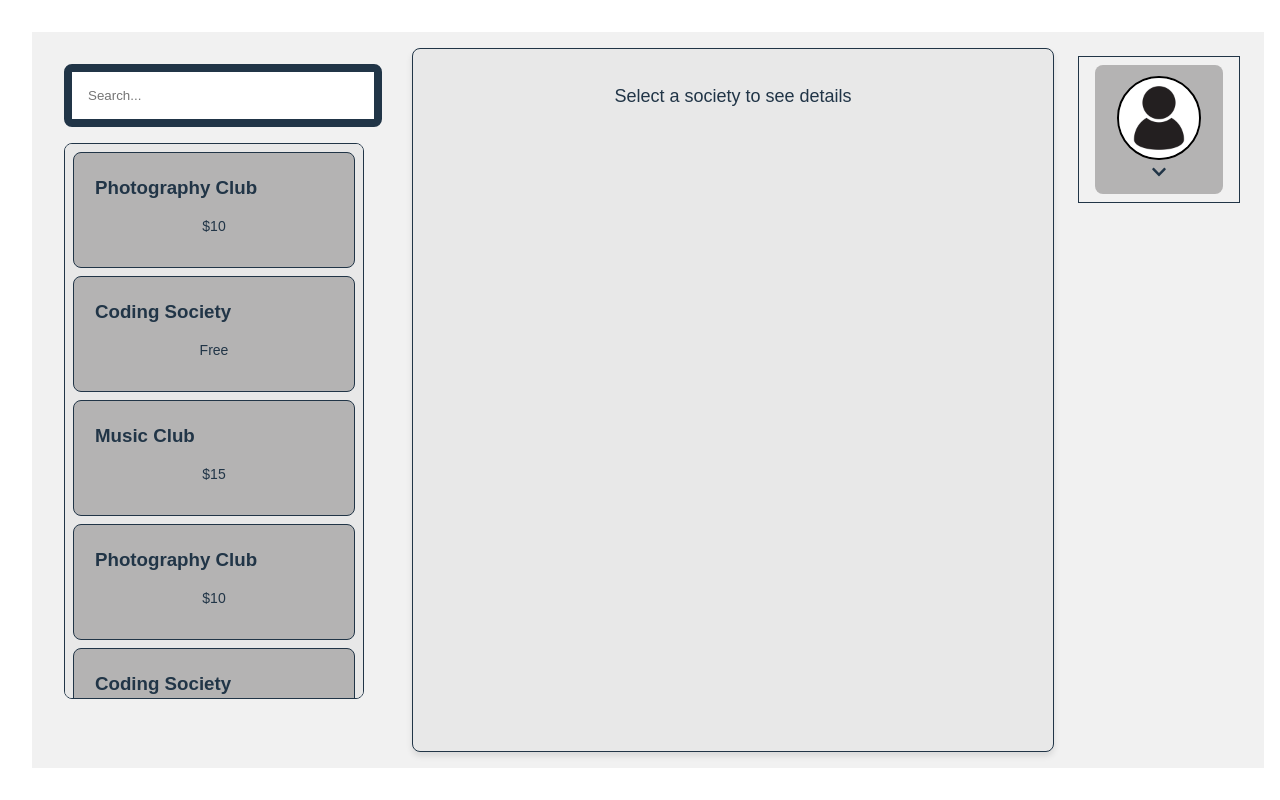
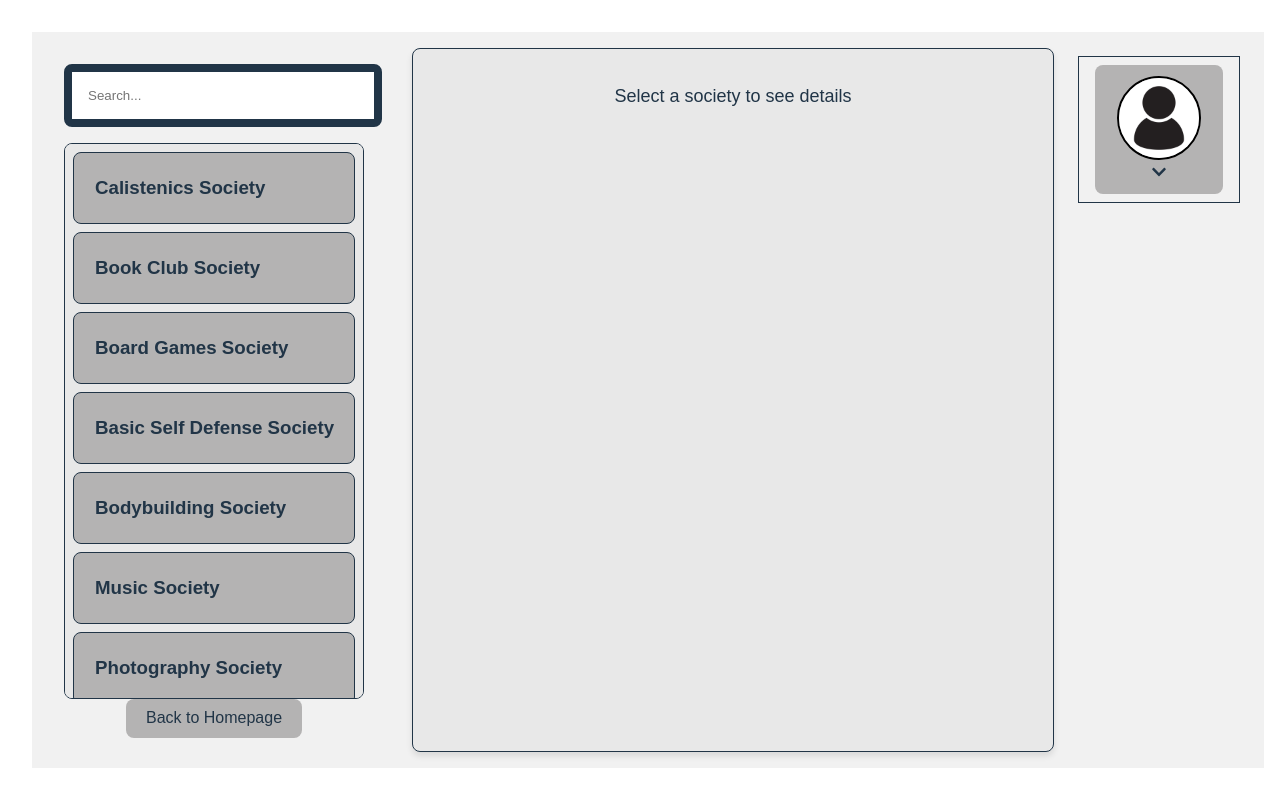
Before and after one commit to PortsmouthTeam6C/SETaP-Code, a React (Vite) app in the folder Frontend/: page /NavigateScreen in a window 1280 px wide. Built offline with nearby package versions, Linux system fonts and the light colour scheme.

Commit message:
Fixing last minute issues
- finished a very basic documentation:
- fixed links so they go to the correct pages
- now boots to login page
- added more convincing dummy data
- added button to homepage

```diff
--- a/Frontend/src/App.tsx
+++ b/Frontend/src/App.tsx
@@ -22,13 +22,13 @@ function App() {
   return (
     <Router>
       <Routes>
-        <Route path="/" element={<TestPage />} />
-        <Route path="/Login" element={<Login />} />
+        <Route path="/" element={<Login />} />
         <Route path="/Sign Up" element={<SignupPage />} />
         <Route path="/Homepage" element={<Homepage />} />
         <Route path="/ForgotPasswordPage" element={<ForgotPasswordPage />} />
         <Route path="/NavigateScreen" element={<NavigateScreen />} />
         <Route path="/SettingsPage" element={<SettingsPage />} />
+        <Route path="/TestPage" element={<TestPage />} />
       </Routes>
     </Router>
   );
--- a/Frontend/src/pages/Homepage.tsx
+++ b/Frontend/src/pages/Homepage.tsx
@@ -72,15 +72,14 @@ export const SingleLevelDropdownMenu = ({
 };
 
 const societies = [
-  { id: 1, name: "Photography Club" },
-  { id: 2, name: "Coding Society" },
-  { id: 3, name: "Music Club" },
-  { id: 1, name: "Photography Club" },
-  { id: 2, name: "Coding Society" },
-  { id: 3, name: "Music Club" },
-  { id: 1, name: "Photography Club" },
-  { id: 2, name: "Coding Society" },
-  { id: 3, name: "Music Club" },
+  { id: 1, name: "Calistenics Society" },
+  { id: 2, name: "Book Club Society" },
+  { id: 3, name: "Board Games Society" },
+  { id: 4, name: "Basic Self Defense Society" },
+  { id: 5, name: "Bodybuilding Society" },
+  { id: 6, name: "Music Society" },
+  { id: 7, name: "Photography Society" },
+  { id: 8, name: "Coding Society" },
 ];
 
 const events = [
@@ -188,15 +187,15 @@ function Homepage() {
             <div className='profile-button'>
                   {/* Profile Dropdown */}
                   <SingleLevelDropdownMenu
-              buttonLabel={<img src = "../../public/ProfilePic.jpg" alt="Profile Pic" className="profile-pic"/>}
+              buttonLabel={<img src = "/ProfilePic.jpg" alt="Profile Pic" className="profile-pic"/>}
               items={[
-                { title: "  Settings", url: "/", icon: <FaUserEdit /> },
-                { title: "  Logout", url: "/Login", icon: <FaSignOutAlt /> },
+                { title: "  Settings", url: "/SettingsPage", icon: <FaUserEdit /> },
+                { title: "  Logout", url: "/", icon: <FaSignOutAlt /> },
               ]}
             />
             </div>
             </div>
-            <img src = "../../public/UoPLogo.png" alt="University Logo" className = "uniHomePage-logo"/>
+            <img src = "/UoPLogo.png" alt="University Logo" className = "uniHomePage-logo"/>
           </div>
   );
 }
--- a/Frontend/src/pages/NavigateScreen.css
+++ b/Frontend/src/pages/NavigateScreen.css
@@ -87,6 +87,12 @@
     font-weight: 600;
   }
 
+  .society-description {
+  white-space: pre-wrap; /* Preserves line breaks and spaces */
+  line-height: 1.6; /* Optional: Adjust line height for better readability */
+  font-size: 1rem; /* Optional: Adjust font size */
+}
+
 /* Profile Button */
 .profile-button {
   top: 1rem;
--- a/Frontend/src/pages/NavigateScreen.tsx
+++ b/Frontend/src/pages/NavigateScreen.tsx
@@ -14,6 +14,7 @@ interface SingleLevelDropdownMenuProps {
     action?: () => void;
   }[];
 }
+
 export const SingleLevelDropdownMenu = ({
   buttonLabel,
   items,
@@ -73,22 +74,51 @@ export const SingleLevelDropdownMenu = ({
 };
 
 const societies = [
-  { id: 1, name: "Photography Club", price: "$10", description: "A club for photography lovers." },
-  { id: 2, name: "Coding Society", price: "Free", description: "Join us to code cool projects." },
-  { id: 3, name: "Music Club", price: "$15", description: "For musicians and music lovers." },
-  { id: 4, name: "Photography Club", price: "$10", description: "A club for photography lovers." },
-  { id: 5, name: "Coding Society", price: "Free", description: "Join us to code cool projects." },
-  { id: 6, name: "Music Club", price: "$15", description: "For musicians and music lovers." },
+  { id: 1, name: "Calistenics Society", description: `Would you like to defy gravity?
+
+Calisthenics is all about building strength and skill through the use of bodyweight exercises. We aim to promote the physical and mental well-being of all our members.
+
+At University of Portsmouth Calisthenics everyone is welcome to train with us regardless of their experience or skill level. All our sessions are run by our members who have knowledge and experience in a number of disciplines including gymnastics, martial arts, athletics, yoga, bodybuilding and personal training which makes training informative and fun. We are an easy-going friendly bunch of students who thrive on supporting each other to reach the various goals we set ourselves throughout the year.` },
+  { id: 2, name: "Book Club Society", description: `We're a fun, laid-back group for students who love books and good vibes! 📚✨ We meet up to chat about everything—from bestsellers to hidden gems—and host chill events like book swaps, themed discussions, and coffee hangouts. ☕️ Whether you're a casual reader or totally obsessed, it's the perfect place to make new friends, share recs, and dive into amazing stories together.` },
+  { id: 3, name: "Board Games Society", description: `Hello and welcome! You've found your way to the page for all things boardy and gamey at Portsmouth. We're so glad you've made it.
+
+We are a non-paid, no-stress society devoted to the playing and enjoyment of board games. Regardless of how committed to the board games grind you are, the course you're on, or how many deadlines you have due next week, we always meet on a Sunday morning (11am start) in the Union building.
+
+To keep up to date please join our Discord server for all the most up-to-date news!` },
+  { id: 4, name: "Basic Self Defense Society", description: `Welcome to a new year at the Basic Self Defence Society!
+
+At the Basic Self Defence Society, we offer a wide range of martial arts and self defence systems including: aikido, boxing, Brazilian jiu-jitsu, eskrima, judo, and krav maga. Our free membership includes access to weekly sessions and workshops.
+
+The techniques you acquire in these sessions will not only improve your focus but develop your ability to confidently assess situations.` },
+  { id: 5, name: "Bodybuilding Society", description: `Welcome to the Official Society for University of Portsmouth Bodybuilding.
+
+We are a welcoming society to anyone who shares and has a passion for Bodybuilding. No matter your shape, size, age, or background, everyone is welcome here within this society!
+
+As a part of this society, we wish and strive to improve your gym knowledge, etiquette, and ability, whilst enjoying being a part of the Bodybuilding family. Through this society, you'll be able to meet like-minded individuals and create lifelong friendships and workout partners.` },
+  { id: 6, name: "Music Society", description: `We are the UoP Music Society!
+
+We comprise 4 different ensembles that run Monday-Thursday. Within our rehearsals, we welcome students, staff, and members of the community, and aim to provide a welcoming environment for all.` },
+  { id: 7, name: "Photography Society", description: `Welcome to the Photography Society!
+
+Whether you're a seasoned photographer or just starting out, our society is the perfect place to explore your passion for capturing moments. We host regular workshops, photo walks, and exhibitions to help you improve your skills and showcase your work. Join us to meet like-minded individuals and share your love for photography!` },
+  { id: 8, name: "Coding Society", description: `Welcome to the Coding Society!
+
+Are you passionate about coding, software development, or just curious about technology? Our society is open to all skill levels, from beginners to advanced programmers. We organize hackathons, coding challenges, and workshops on various programming languages and technologies. Join us to learn, collaborate, and build amazing projects together!` },
 ];
 
 export default function NavigateScreen() {
   const [selectedSociety, setSelectedSociety] = useState(null);
   const [searchQuery, setSearchQuery] = useState("");
+  const navigate = useNavigate();
 
   // Filter societies based on search query
   const filteredSocieties = societies.filter(society =>
     society.name.toLowerCase().includes(searchQuery.toLowerCase())
   );
+
+  function handleHomepage() {
+    navigate('/Homepage');
+  };
 
   return (
     <div className="container">
@@ -113,12 +143,15 @@ export default function NavigateScreen() {
                 onClick={() => setSelectedSociety(society)}
               >
                 <h3>{society.name}</h3>
-                <p>{society.price}</p>
               </div>
             ))
           ) : (
             <p className="text-gray-500 text-center">No societies found</p>
           )}
+        </div>
+        {/* Back to Homepage Button */}
+        <div className="homepage-button">
+          <button onClick={handleHomepage}>Back to Homepage</button>
         </div>
       </div>
 
@@ -127,8 +160,7 @@ export default function NavigateScreen() {
         {selectedSociety ? (
           <>
             <h2>{selectedSociety.name}</h2>
-            <p>{selectedSociety.description}</p>
-            <p className="price">Price: {selectedSociety.price}</p>
+            <div className="society-description">{selectedSociety.description}</div>
           </>
         ) : (
           <p className="text-gray-500">Select a society to see details</p>
@@ -140,8 +172,8 @@ export default function NavigateScreen() {
             <SingleLevelDropdownMenu
         buttonLabel={<img src = "../../public/ProfilePic.jpg" alt="Profile Pic" className="profile-pic"/>}
         items={[
-          { title: "  Settings", url: "/", icon: <FaUserEdit /> },
-          { title: "  Logout", url: "/Login", icon: <FaSignOutAlt /> },
+          { title: "  Settings", url: "/SettingsPage", icon: <FaUserEdit /> },
+          { title: "  Logout", url: "/", icon: <FaSignOutAlt /> },
         ]}
       />
       </div>
--- a/Frontend/src/pages/SettingsPage.tsx
+++ b/Frontend/src/pages/SettingsPage.tsx
@@ -1,8 +1,9 @@
 import { useTheme } from "../context/themeContext.tsx";
 import { useTestNavigation } from "./TestPage.tsx";
 
+
 export default function SettingsPage() {
-  const { handleTestPage } = useTestNavigation();
+  const { handleHomepage } = useTestNavigation();
   const { theme, setTheme } = useTheme();
 
   const toggleTheme = () => {
@@ -17,7 +18,7 @@ export default function SettingsPage() {
       <h2>Settings</h2>
       <div style={{ display: 'flex', flexDirection: 'column', gap: '10px', justifyContent: 'center' }}>
         <button onClick={toggleTheme}>Toggle Theme (Current: {theme})</button>
-        <button onClick={handleTestPage}>Go to Test Page</button>
+        <button onClick={handleHomepage}>Back to Homepage</button>
       </div>
     </div>
   );
--- a/Frontend/src/pages/TestPage.tsx
+++ b/Frontend/src/pages/TestPage.tsx
@@ -48,6 +48,6 @@ export default TestPage;
 export function useTestNavigation() {
   const navigate = useNavigate();
   return {
-    handleTestPage: () => navigate('/')
+    handleHomepage: () => navigate('/Homepage')
   };
 }
```
Also changed, not shown: 4 other files (tests, documents, lock files or other folders).
